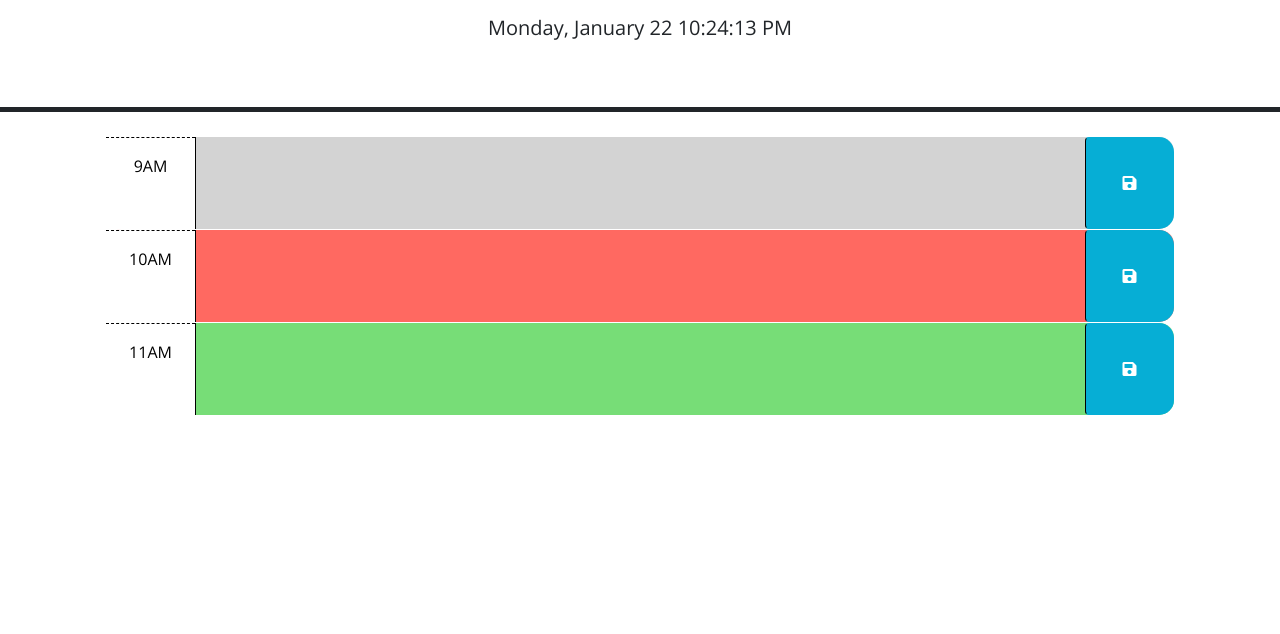
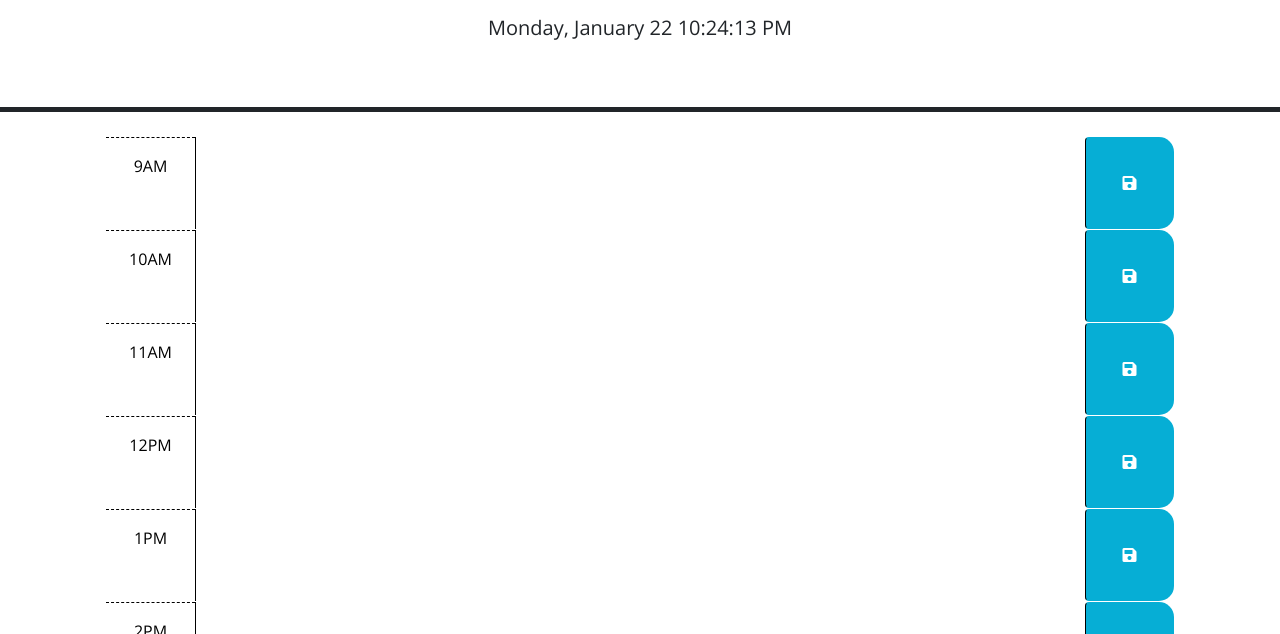
Before and after one commit to emmatar/Daily-Scheduler, a plain HTML site: page Develop/index.html in a window 1280 px wide. Shown: the part 166-800 px from the top of the page. Drawn offline with nearby package versions, Linux system fonts and the light colour scheme.

Commit message:
adding time slots and starting save function to store data to local storage

```diff
--- a/Develop/index.html
+++ b/Develop/index.html
@@ -29,42 +29,7 @@
       <p id="currentDay" class="lead"></p>
     </header>
     <div class="container-lg px-5">
-      <!-- Use class for "past", "present", and "future" to apply styles to the
-        time-block divs accordingly. The javascript will need to do this by
-        adding/removing these classes on each div by comparing the hour in the
-        id to the current hour. The html provided below is meant to be an example
-        demonstrating how the css provided can be leveraged to create the
-        desired layout and colors. The html below should be removed or updated
-        in the finished product. Remember to delete this comment once the
-        code is implemented.
-        -->
-
-      <!-- Example of a past time block. The "past" class adds a gray background color. -->
-      <div id="hour-9" class="row time-block past">
-        <div class="col-2 col-md-1 hour text-center py-3">9AM</div>
-        <textarea class="col-8 col-md-10 description" rows="3"> </textarea>
-        <button class="btn saveBtn col-2 col-md-1" aria-label="save">
-          <i class="fas fa-save" aria-hidden="true"></i>
-        </button>
-      </div>
-
-      <!-- Example of a a present time block. The "present" class adds a red background color. -->
-      <div id="hour-10" class="row time-block present">
-        <div class="col-2 col-md-1 hour text-center py-3">10AM</div>
-        <textarea class="col-8 col-md-10 description" rows="3"> </textarea>
-        <button class="btn saveBtn col-2 col-md-1" aria-label="save">
-          <i class="fas fa-save" aria-hidden="true"></i>
-        </button>
-      </div>
-
-      <!-- Example of a future time block. The "future" class adds a green background color. -->
-      <div id="hour-11" class="row time-block future">
-        <div class="col-2 col-md-1 hour text-center py-3">11AM</div>
-        <textarea class="col-8 col-md-10 description" rows="3"> </textarea>
-        <button class="btn saveBtn col-2 col-md-1" aria-label="save">
-          <i class="fas fa-save" aria-hidden="true"></i>
-        </button>
-      </div>
+    </div>
 
     <script src="https://code.jquery.com/jquery-3.4.1.min.js"></script>
     <script
@@ -74,5 +39,14 @@
     ></script>
 
     <script src="/Develop/script.js"></script>
+    <template id="time-block-template">
+      <div id="hour-0" class="row time-block">
+        <div id="hour" class="col-2 col-md-1 hour text-center py-3"></div>
+        <textarea class="col-8 col-md-10 description" rows="3"></textarea>
+        <button class="btn saveBtn col-2 col-md-1" aria-label="save">
+          <i class="fas fa-save" aria-hidden="true"></i>
+        </button>
+      </div>
+    </template>
   </body>
 </html>
--- a/Develop/script.js
+++ b/Develop/script.js
@@ -1,7 +1,52 @@
+  // TODO: Add code to display the current date in the header of the page.
+function displayTime () {
+  var today = dayjs();
+  $('#currentDay').text(today.format('dddd, MMMM D h:mm:ss A'))
+}
+var number = 9;
+
 // Wrap all code that interacts with the DOM in a call to jQuery to ensure that
 // the code isn't run until the browser has finished rendering all the elements
 // in the html.
 $(function () {
+  var template = document.querySelector("#time-block-template");
+  // for-loop to rotate through hours of workday
+  for(var i = 0; i < 9; i++) {
+    var timeBlock = template.content.cloneNode(true);
+    // select save button
+    var $saveButton = $(timeBlock).find("button");
+    // select DOM element with "hour of day" time and add one onto the time each loop
+    var $timeNumber = $(timeBlock).find('#hour');
+    if (number >= 9 && number < 12) {
+      $timeNumber.text(number + "AM")
+      number++;
+    } else if (number === 12) {
+      $timeNumber.text(number + "PM")
+      number = 1;
+    } else {
+      $timeNumber.text(number + "PM")
+      number++;
+    }
+
+
+
+
+    // add event listener for save button to log events to local storage
+    // save input to local storage
+    $saveButton.on('click', function () {
+      var event = localStorage.getItem("event");
+      var $textarea = $(timeBlock).find("textarea");
+      $textarea.val() = event;
+      localStorage.getItem("events") || [];
+      events.push(textInput);
+      localStorage.setItem("events", events);
+    })
+
+    // add class regarding current time color
+    // update id and time text
+    $(".container-lg").append(timeBlock);
+  }
+
   // TODO: Add a listener for click events on the save button. This code should
   // use the id in the containing time-block as a key to save the user input in
   // local storage. HINT: What does `this` reference in the click listener
@@ -20,12 +65,6 @@ $(function () {
   // attribute of each time-block be used to do this?
   //
 
-
-  // TODO: Add code to display the current date in the header of the page.
-  function displayTime () {
-      var today = dayjs();
-      $('#currentDay').text(today.format('dddd, MMMM D h:mm:ss A'))
-    }
   displayTime();
   setInterval(displayTime, 1000)
 });
```
Also changed, not shown: 1 other file.
